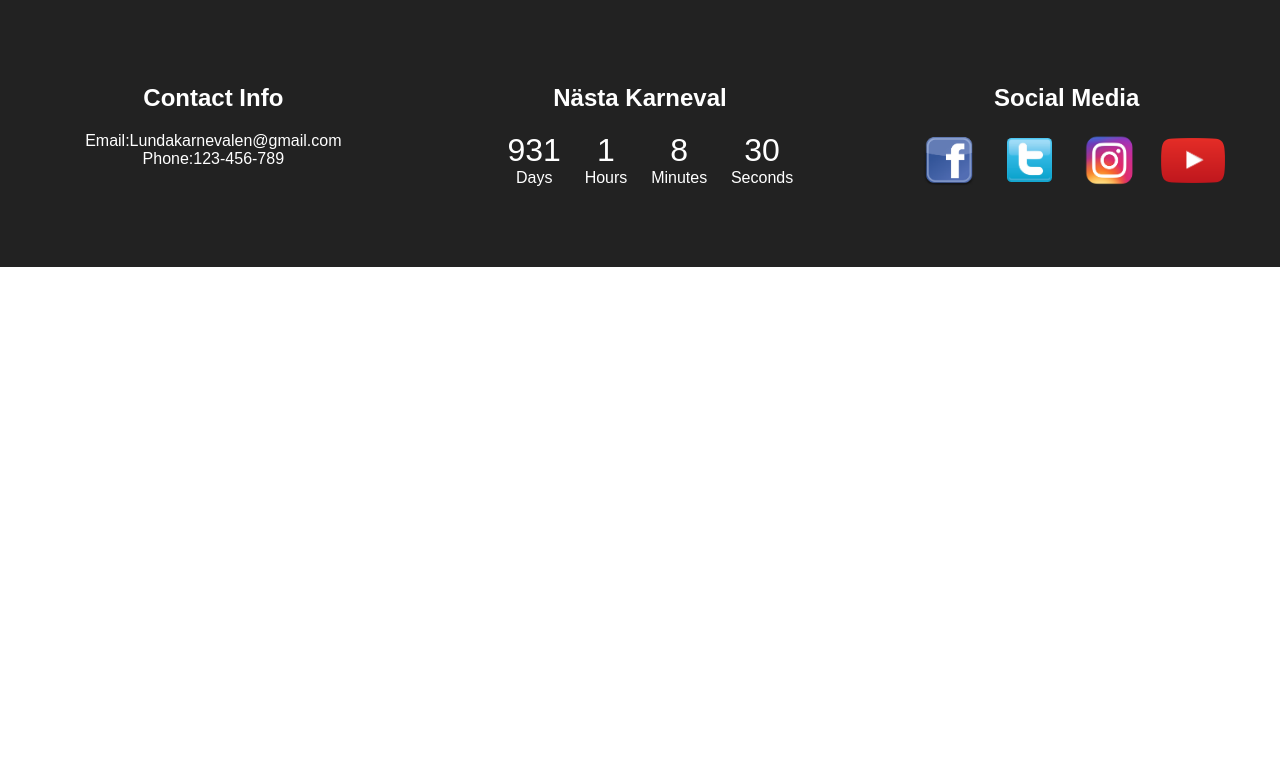
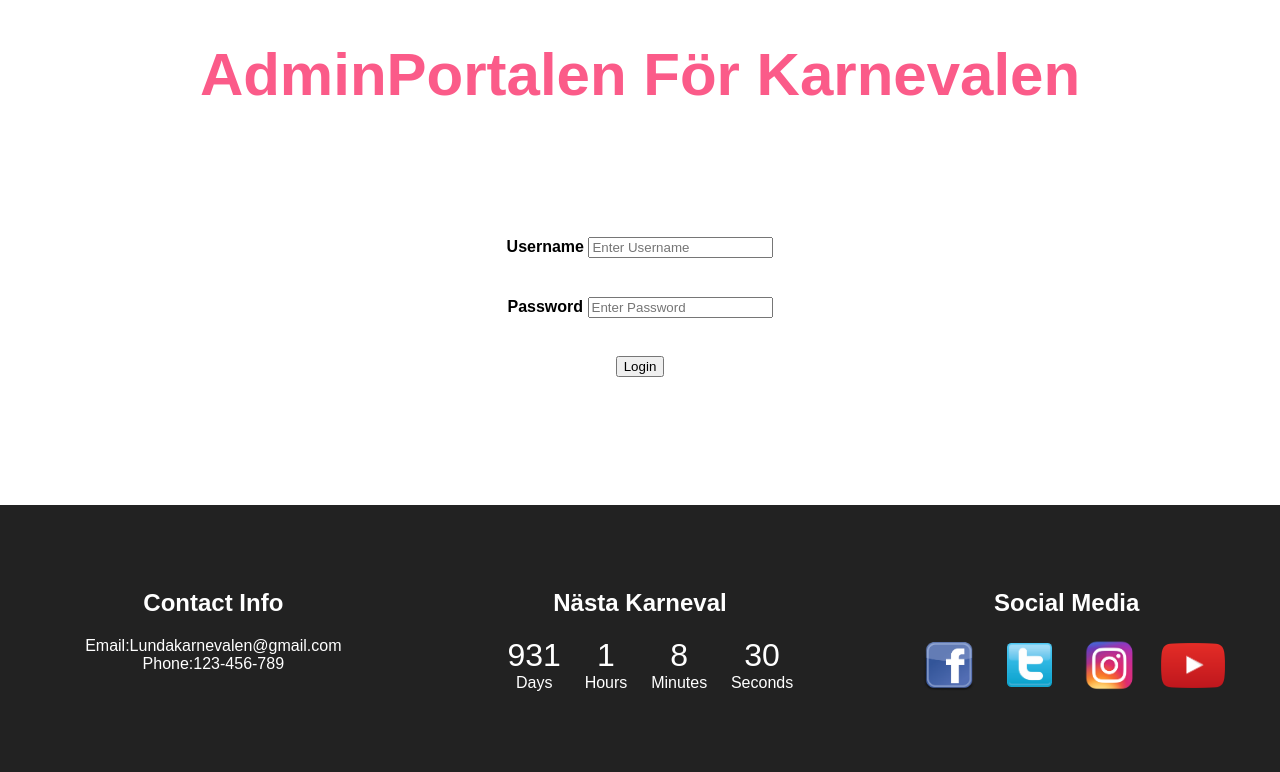
Before and after one commit to Vattenkruka/wuKarnevalen, a PHP site: page /adminInlogg.php in a window 1280 px wide. Shown: the part 121-893 px from the top of the page. Before the commit the page ends 388 px from the top, so only its background shows below. Run offline with PHP 8.4, Linux system fonts and the light colour scheme.

Commit message:
AdminLogin

```diff
--- a/adminInlogg.php
+++ b/adminInlogg.php
@@ -9,10 +9,33 @@
 </head>
 <body>
 	<header>
-	<?php include 'header.php';?>
+		<?php include 'header.php';?>
 	</header>
 
-	<footer>
+	<main>
+		<div class="Main_login_container">
+			<div class="login_h1">
+				<h1>AdminPortalen För Karnevalen</h1>
+			</div>
+			<form action="action_login.php" method="post">
+				<div class="login-container">
+					<div class="userbox">
+					<label for="username"><b>Username</b></label>
+					<input type="text" placeholder="Enter Username" name="username" required>
+					</div>
+					<div class="passwordbox">
+					<label for="password"><b>Password</b></label>
+					<input type="text" placeholder="Enter Password" name="password"
+					required>
+					</div>
+					<div class="loginbox">
+					<button type="submit" name="loginBtn">Login</button>
+				</div>
+				</form>
+				</div>
+			</div>
+		</main>
+		<footer>
 			<?php include 'footer.php';?>
 		</footer>
 	</body>
--- a/css/style.css
+++ b/css/style.css
@@ -8,6 +8,44 @@
 	margin-left:10%;
 }
 
+.Main_login_container{
+	text-align:center;
+	margin-left:auto;
+	margin-right:auto;
+	margin-top:auto;
+	margin-bottom:auto;
+
+}
+
+.login_h1{
+	font:Benguiat-BoldCondensed, Arial, Helvetica;
+	text-align:center;
+	font-size:30px;
+	color:rgb(251,91,137);
+}
+
+.login-container{
+	flex-direction: column;
+	margin-top:10%;
+	border-color:251,91,137;
+	border-radius:3px;
+}
+
+.loginBtn{
+
+}
+
+.userbox{
+	margin-bottom:3%;
+}
+
+.passwordbox{
+	margin-bottom:3%;
+}
+
+.loginbox{
+	margin-bottom:10%;
+}
 
 .comment-body{
 	background:#fffff5;
--- a/tåget.php
+++ b/tåget.php
@@ -53,7 +53,7 @@
 				</main>
 				<footer>
 				<?php include 'footer.php';?>
-								</footer>
+				</footer>
 							</body>
 							<script src="main.js"></script>
 
```
